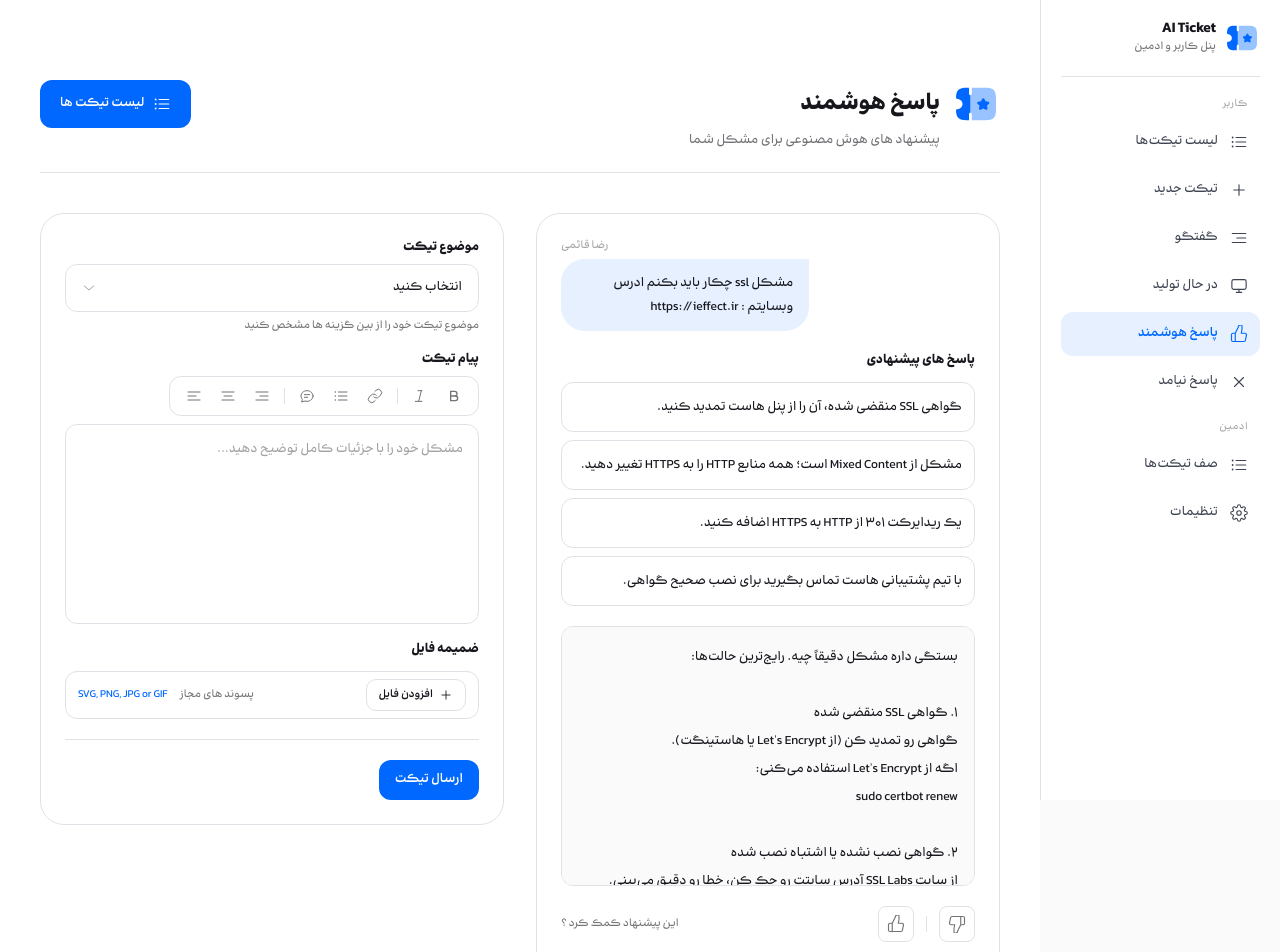
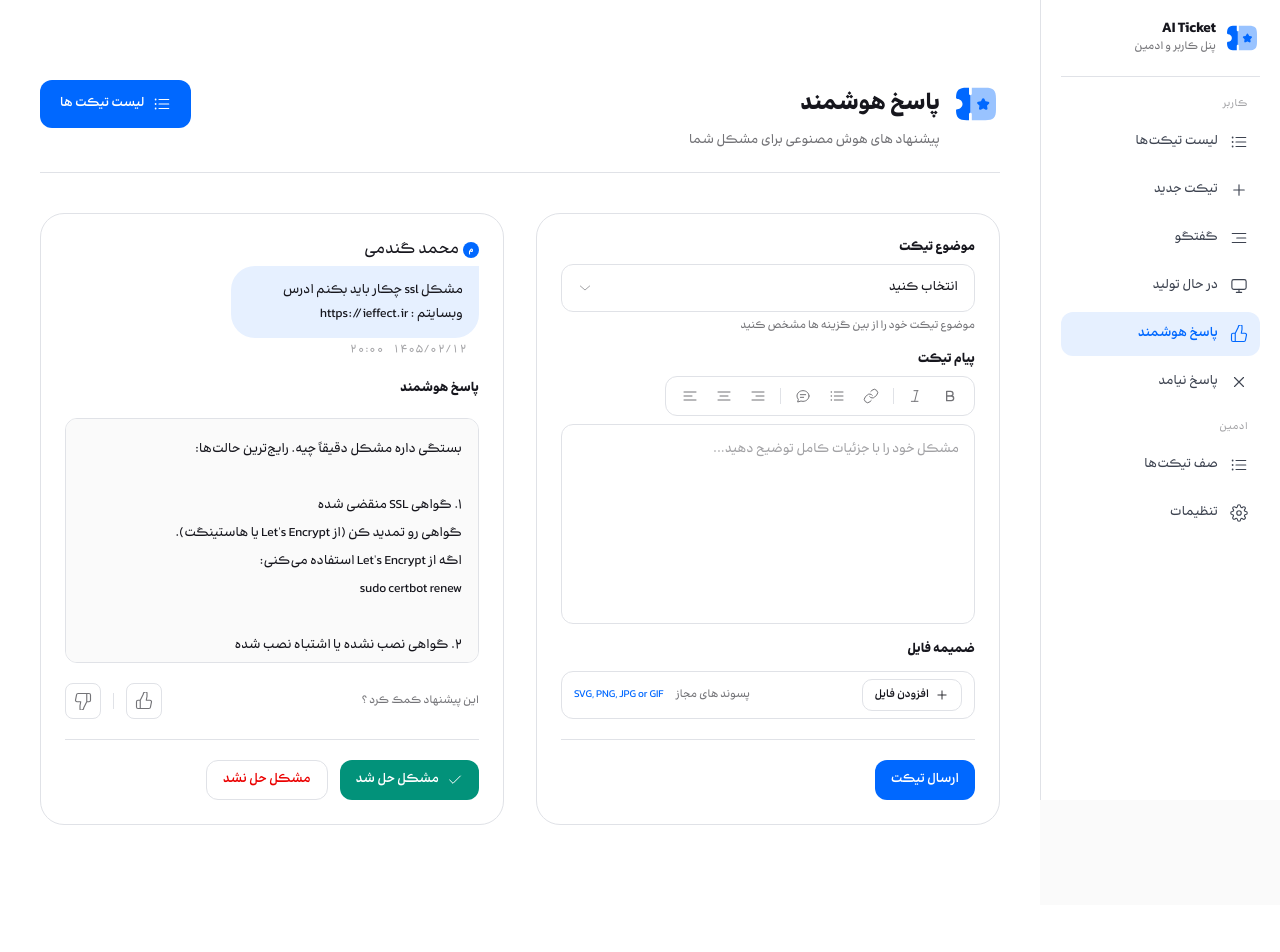
Before and after one commit to mehmet-gandomi/ticket, a React (Vite) app: page /tickets/ai-show in a window 1280 px wide. Shown: the top 952 px of the page. After the commit the page ends 905 px from the top, so only its background shows below. Built offline with nearby package versions, Linux system fonts and the light colour scheme.

Commit message:
some css changes

```diff
--- a/src/data/mock.ts
+++ b/src/data/mock.ts
@@ -90,13 +90,6 @@ export const ticketSubjects = [
   'سایر',
 ];
 
-export const aiSuggestions: string[] = [
-  'گواهی SSL منقضی شده، آن را از پنل هاست تمدید کنید.',
-  'مشکل از Mixed Content است؛ همه منابع HTTP را به HTTPS تغییر دهید.',
-  'یک ریدایرکت ۳۰۱ از HTTP به HTTPS اضافه کنید.',
-  'با تیم پشتیبانی هاست تماس بگیرید برای نصب صحیح گواهی.',
-];
-
 export const aiFullAnswer = `بستگی داره مشکل دقیقاً چیه. رایج‌ترین حالت‌ها:
 
 ۱. گواهی SSL منقضی شده
--- a/src/pages/TicketAiShowPage.tsx
+++ b/src/pages/TicketAiShowPage.tsx
@@ -5,7 +5,7 @@ import { PageHeader } from '../components/PageHeader';
 import { TicketComposer } from '../components/TicketComposer';
 import { Button } from '../components/Button';
 import { Like, Dislike, Check, Close, AlignRight } from '../icons';
-import { aiFullAnswer, aiSuggestions } from '../data/mock';
+import { aiFullAnswer } from '../data/mock';
 
 export function TicketAiShowPage() {
   const navigate = useNavigate();
@@ -16,39 +16,56 @@ export function TicketAiShowPage() {
       <PageHeader title="پاسخ هوشمند" subtitle="پیشنهاد های هوش مصنوعی برای مشکل شما" />
 
       <div className="grid grid-cols-1 lg:grid-cols-2 gap-8 items-start">
+        {/* Right: ticket recap composer */}
+        <div className="flex justify-end">
+          <TicketComposer
+            defaultMessage="مشکل ssl چکار باید بکنم ادرس وبسایتم : https://ieffect.ir"
+            files={[{ name: 'اسم فایل.jpg', size: '200KB' }]}
+            showCancel={false}
+            submitLabel="ارسال تیکت"
+          />
+        </div>
+
         {/* Left: AI answer panel */}
         <section className="rounded-3xl border border-line bg-white p-6 flex flex-col gap-5">
           {/* Original user prompt bubble */}
-          <div className="self-end max-w-[60%] flex flex-col items-end gap-1">
-            <span className="text-[11px] text-ink-400">رضا قائمی</span>
+          <div className="max-w-[60%] flex flex-col gap-1">
+            <div className="flex items-center gap-1">
+              <span className="size-4 rounded-full bg-brand text-white grid place-items-center text-[8px] font-bold">
+                م
+              </span>
+              <span>محمد گندمی</span>
+            </div>
             <div className="px-4 py-3 text-[13px] leading-6 bg-brand-tint rounded-[24px_0_24px_24px]">
               مشکل ssl چکار باید بکنم ادرس وبسایتم : https://ieffect.ir
             </div>
-          </div>
-
-          {/* Quick suggestions */}
-          <div className="flex flex-col gap-3">
-            <h3 className="text-[13px] font-bold text-right">پاسخ های پیشنهادی</h3>
-            <div className="flex flex-col gap-2">
-              {aiSuggestions.map((s, i) => (
-                <button
-                  key={i}
-                  className="text-right p-3 rounded-xl border border-line bg-white hover:border-brand hover:bg-brand-tint/40 transition text-[13px] leading-6"
-                >
-                  {s}
-                </button>
-              ))}
+            <div className={`flex items-center gap-2 text-[11px] text-ink-400 px-3`}>
+              <span className="tabular">۱۴۰۵/۰۲/۱۲</span>
+              <span className="tabular">۲۰:۰۰</span>
             </div>
           </div>
 
           {/* Full AI answer */}
-          <div className="rounded-xl border border-line bg-surface-50 p-4 max-h-[260px] overflow-auto thin-scroll">
+          <h3 className="text-[13px] font-bold text-right">پاسخ هوشمند</h3>
+          <div className="rounded-xl border border-line bg-surface-50 p-4 max-h-[245px] overflow-auto thin-scroll">
             <p className="text-[13px] leading-7 whitespace-pre-line text-right">{aiFullAnswer}</p>
           </div>
 
           {/* Helpful? */}
           <div className="flex items-center justify-between">
+            <span className="text-[11px] text-ink-500">این پیشنهاد کمک کرد ؟</span>
             <div className="flex items-center gap-3">
+              <button
+                onClick={() => setFeedback('up')}
+                className={`size-9 grid place-items-center rounded-lg border transition ${
+                  feedback === 'up'
+                    ? 'bg-success/10 border-success text-success'
+                    : 'border-line text-ink-500 hover:border-success hover:text-success'
+                }`}
+              >
+                <Like size={18} />
+              </button>
+              <span className="w-px h-4 bg-line" />
               <button
                 onClick={() => setFeedback('down')}
                 className={`size-9 grid place-items-center rounded-lg border transition ${
@@ -59,48 +76,22 @@ export function TicketAiShowPage() {
               >
                 <Dislike size={18} />
               </button>
-              <span className="w-px h-4 bg-line" />
-              <button
-                onClick={() => setFeedback('up')}
-                className={`size-9 grid place-items-center rounded-lg border transition ${
-                  feedback === 'up'
-                    ? 'bg-success/10 border-success text-success'
-                    : 'border-line text-ink-500 hover:border-success hover:text-success'
-                }`}
-              >
-                <Like size={18} />
-              </button>
             </div>
-            <span className="text-[11px] text-ink-500">این پیشنهاد کمک کرد ؟</span>
           </div>
 
           <div className="h-px bg-line" />
 
           <div className="flex items-center justify-between">
-            <span className="inline-flex items-center gap-2 h-9 px-3 rounded-lg bg-brand-tint text-brand text-[13px]">
-              <AlignRight size={16} />
-              در حال نوشتن پاسخ
-            </span>
             <div className="flex items-center gap-3">
-              <Button variant="danger" size="md" leadingIcon={<Close size={16} />} onClick={() => navigate('/tickets/not-found')}>
-                مشکل حل نشد
-              </Button>
               <Button variant="success" size="md" leadingIcon={<Check size={16} />} onClick={() => navigate('/tickets')}>
                 مشکل حل شد
+              </Button>
+              <Button variant="danger" size="md" onClick={() => navigate('/tickets/not-found')}>
+                مشکل حل نشد
               </Button>
             </div>
           </div>
         </section>
-
-        {/* Right: ticket recap composer */}
-        <div className="flex justify-end">
-          <TicketComposer
-            defaultMessage="مشکل ssl چکار باید بکنم ادرس وبسایتم : https://ieffect.ir"
-            files={[{ name: 'اسم فایل.jpg', size: '200KB' }]}
-            showCancel={false}
-            submitLabel="ارسال تیکت"
-          />
-        </div>
       </div>
     </PageContainer>
   );
--- a/src/pages/TicketChatPage.tsx
+++ b/src/pages/TicketChatPage.tsx
@@ -3,8 +3,6 @@ import { PageContainer } from '../components/PageContainer';
 import { PageHeader } from '../components/PageHeader';
 import { ChatBubble, ChatHeaderBar } from '../components/Chat';
 import { Button } from '../components/Button';
-import { Field, TextArea } from '../components/FormControls';
-import { Check, Plus } from '../icons';
 import { sampleConversation, tickets } from '../data/mock';
 import { useState } from 'react';
 import { RichEditor } from '../components/RichEditor';
--- a/src/pages/TicketLoadingPage.tsx
+++ b/src/pages/TicketLoadingPage.tsx
@@ -20,7 +20,15 @@ export function TicketLoadingPage() {
       <PageHeader title="در حال تولید پاسخ" subtitle="پاسخ هوشمند ما در حال آماده شدن است" />
 
       <div className="grid grid-cols-1 lg:grid-cols-2 gap-8 items-start">
-        <div className="flex flex-col gap-6 items-end">
+        <div className="flex justify-end">
+          <TicketComposer
+            defaultMessage="مشکل ssl چکار باید بکنم ادرس وبسایتم : https://ieffect.ir"
+            submitLabel="ارسال تیکت"
+            showCancel
+          />
+        </div>
+
+        <div className="flex flex-col gap-6 items-start">
           <span className="inline-flex items-center gap-2 h-9 px-3 rounded-lg bg-brand-tint text-brand text-[13px]">
             <AlignRight size={16} />
             در حال نوشتن پاسخ
@@ -44,14 +52,6 @@ export function TicketLoadingPage() {
           </div>
           <style>{`@keyframes shimmer { 0% { transform: translateX(0); } 100% { transform: translateX(500%); } }`}</style>
         </div>
-
-        <div className="flex justify-end">
-          <TicketComposer
-            defaultMessage="مشکل ssl چکار باید بکنم ادرس وبسایتم : https://ieffect.ir"
-            submitLabel="ارسال تیکت"
-            showCancel
-          />
-        </div>
       </div>
     </PageContainer>
   );
--- a/src/pages/TicketNotFoundPage.tsx
+++ b/src/pages/TicketNotFoundPage.tsx
@@ -11,6 +11,15 @@ export function TicketNotFoundPage() {
       <PageHeader title="پاسخ هوشمند یافت نشد" subtitle="منتظر پاسخ تیم پشتیبانی باشید" />
 
       <div className="grid grid-cols-1 lg:grid-cols-2 gap-8 items-center">
+        <div className="flex justify-end">
+          <TicketComposer
+            defaultMessage="مشکل ssl چکار باید بکنم ادرس وبسایتم : https://ieffect.ir"
+            files={[{ name: 'اسم فایل.jpg', size: '200KB' }]}
+            showCancel={false}
+            submitLabel="ثبت تیکت"
+            onSubmit={() => navigate('/tickets')}
+          />
+        </div>
         <div className="flex flex-col items-center justify-center gap-6 text-center">
           <div className="text-success/60">
             <BotLaughing size={220} />
@@ -22,16 +31,6 @@ export function TicketNotFoundPage() {
             </p>
           </div>
         </div>
-
-        <div className="flex justify-end">
-          <TicketComposer
-            defaultMessage="مشکل ssl چکار باید بکنم ادرس وبسایتم : https://ieffect.ir"
-            files={[{ name: 'اسم فایل.jpg', size: '200KB' }]}
-            showCancel={false}
-            submitLabel="ثبت تیکت"
-            onSubmit={() => navigate('/tickets')}
-          />
-        </div>
       </div>
     </PageContainer>
   );
```
Also changed, not shown: src/icons/index.tsx (+5 -16 lines).
